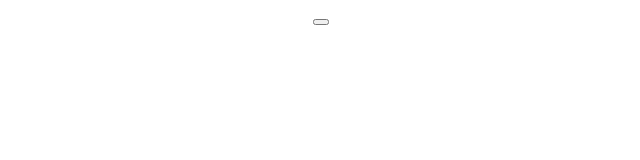
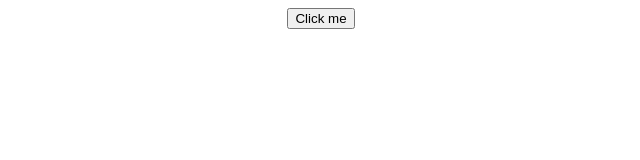
Before and after one commit to cammcinnes/IoT-now, a React (Vite) app in the folder main/: page / in a window 1280 px wide. Shown: the top 160 px of the page, without its empty margins (319-959 px from the left). Built offline with nearby package versions, Linux system fonts and the light colour scheme.

Commit message:
add header to create project

```diff
--- a/main/src/Home.jsx
+++ b/main/src/Home.jsx
@@ -1,14 +1,15 @@
 import { useState } from 'react'
 import "./style/Home.css"
+import Button from './components/Button'
 
 function Home() {
-  const [count, setCount] = useState(0)
 
   return (
     <>
-       <button />
+      <Button />
+
     </>
-  )
+  );
 }
 
-export default Home
+export default Home;
--- a/main/src/components/Button.jsx
+++ b/main/src/components/Button.jsx
@@ -0,0 +1,12 @@
+import "../style/Home.css";
+
+function Button() {
+
+  return (
+    <div>
+    <button type= "button"> Click me </button>
+    </div>
+  );
+}
+
+export default Button;
--- a/main/src/main.jsx
+++ b/main/src/main.jsx
@@ -11,6 +11,10 @@ const router = createBrowserRouter([
     path: "/",
     element: <Home/>,
   },
+  // {
+  //   path: "/create",
+  //   element: <CreateProject />
+  // },
 ]);
 
 ReactDOM.createRoot(document.getElementById("root")).render(
```
Also changed, not shown: main/src/CreateProject.jsx (added, +14 -0 lines).
